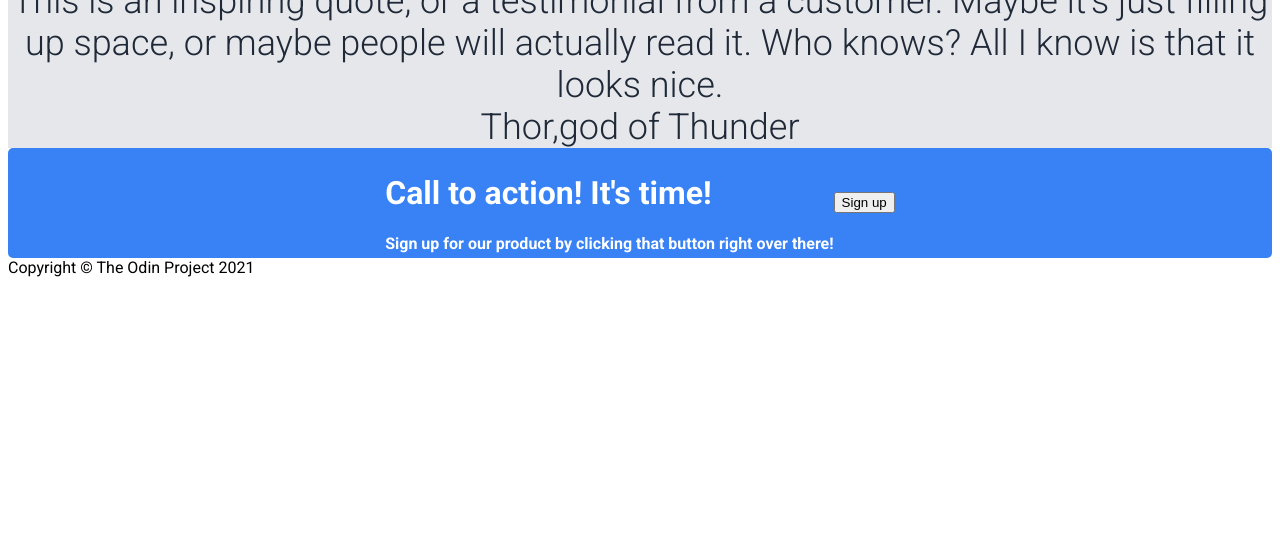
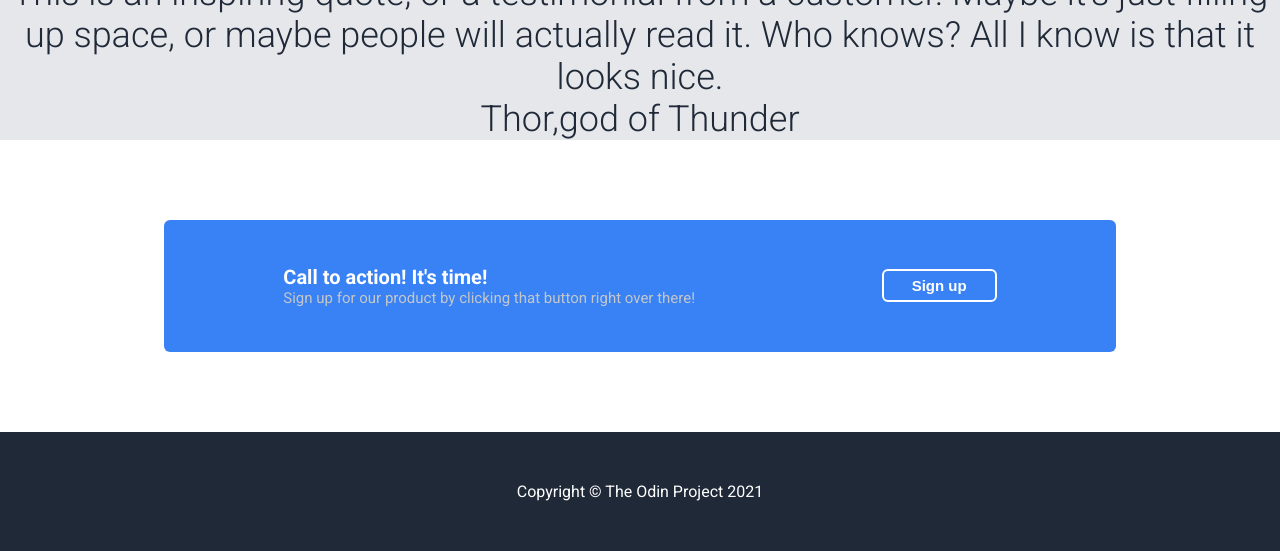
Before and after one commit to Leafer-dot/landing-page, a plain HTML site: page index.html in a window 1280 px wide. Shown: the part 815-1366 px from the top of the page. Before the commit the page ends 1100 px from the top, so only its background shows below. Drawn offline with Linux system fonts and the light colour scheme.

Commit message:
Add a footer and style the button setion
Set margin 0 in the body.
The rough styling of the page is finished.

```diff
--- a/index.html
+++ b/index.html
@@ -49,17 +49,21 @@
             <p>Thor,god of Thunder</p>
         </div>
     </div>
+    <div class="container">
         <div class="sign-button section">
             <div>
-            <h1>Call to action! It's time!</h1>
-            <p>Sign up for our product by clicking that button right over there!</p>
+                <h1 style="margin: 0; font-size: 20px;">Call to action! It's time!</h1>
+                <p class="description">Sign up for our product by clicking that button right over there!</p>
             </div>
             <div>
-            <button>Sign up</button>
+                <button class="sign-button two">Sign up</button>
             </div>
         </div>
+    </div>
+    <div class="footer">
         <div>
             Copyright &#169; The Odin Project 2021
         </div>
+    </div>
 </body>
 </html>
--- a/style.css
+++ b/style.css
@@ -4,6 +4,9 @@
     flex-direction: column;
     font-family: Roboto, 'Times New Roman', Times, serif;
     box-sizing: border-box;
+    margin: 0;
+    min-height: 100vh;
+
 }
 
 p{
@@ -99,14 +102,45 @@
 .sign-button{
     background-color: #3882f6;
     border: 0;
-    padding: 5px 20px;
-    border-radius: 5px;
+    padding: 6px 28px;
+    border-radius: 6px;
     color: white;
     font-weight: 700;
+    font-size: 15px;
 }
 
 .sign-button.section{
     display: flex;
     align-items: center;
+    justify-content: space-around;
+    width: 900px;
+    padding: 45px 26px;
+
+}
+
+.container{
+    display: flex;
+    align-items: center;
     justify-content: center;
+    padding: 80px;
 }
+
+.description{
+    color: #c4c6ca;
+    font-weight: 400;
+}
+
+.sign-button .two{
+    border: 2px;
+    border-style: solid;
+    border-color: white;
+}
+
+.footer{
+    display: flex;
+    background-color: #1F2937;
+    color: white;
+    align-items: center;
+    justify-content: center;
+    padding: 50px;
+}
```
Lines whose indentation alone changed are shown as unchanged.
